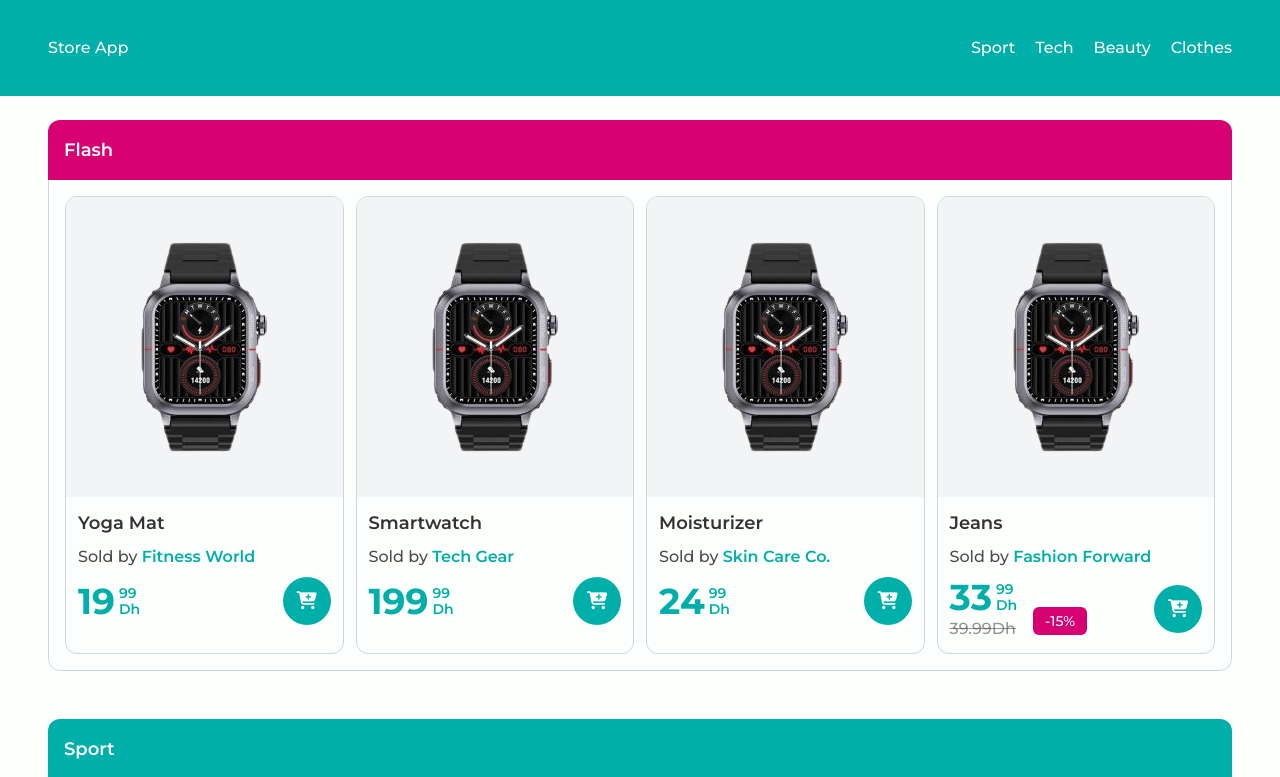
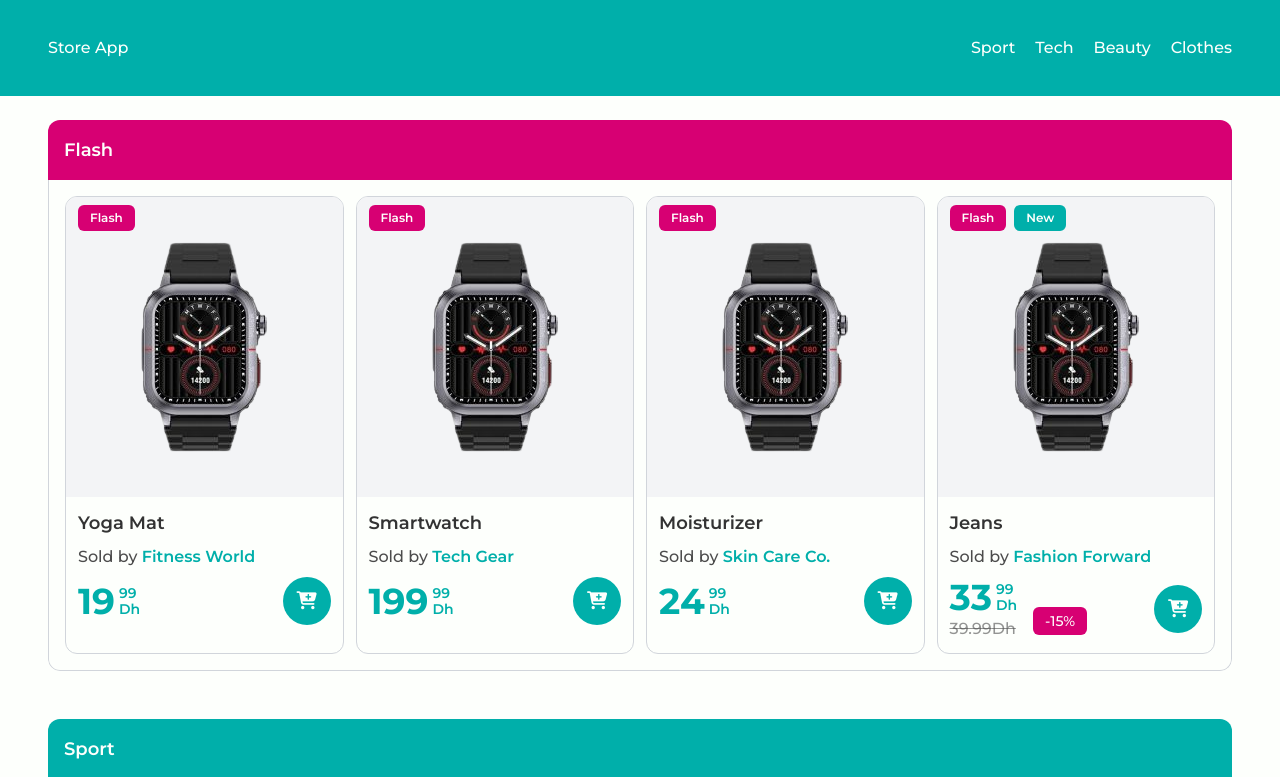
Before and after one commit to aatmaneoulmouden/store-app, a React (Vite) app: page / in a window 1280 px wide. Shown: the top 777 px of the page. Built offline with nearby package versions, Linux system fonts and the light colour scheme.

Commit message:
Show badges

```diff
--- a/src/components/Product.jsx
+++ b/src/components/Product.jsx
@@ -3,6 +3,8 @@ const Product = (props) => {
   const seller = props.product.seller;
   const productHasDiscount = props.product.discount.hasDiscount;
   const discountValue = props.product.discount.discountValue;
+  const productIsNew = props.product.isNew;
+  const productIsFlash = props.product.isFlash;
 
   // Current price
   const currentPriceInt = props.product.price;
@@ -15,7 +17,10 @@ const Product = (props) => {
 
   // Update current price if product has discount
   if (productHasDiscount) {
-    const newPrice = (currentPriceInt - currentPriceInt * (discountValue / 100)).toFixed(2);
+    const newPrice = (
+      currentPriceInt -
+      currentPriceInt * (discountValue / 100)
+    ).toFixed(2);
     const newPriceParts = newPrice.split(".");
     currentPrice.whole = newPriceParts[0];
     currentPrice.fractional = newPriceParts[1];
@@ -37,7 +42,19 @@ const Product = (props) => {
 
   return (
     <article className="border border-gray-300 rounded-xl overflow-hidden">
-      <div className="image-wrapper bg-gray-100">
+      <div className="image-wrapper bg-gray-100 relative">
+        <div className="badges-wrapper absolute top-2 left-3 flex gap-2">
+          {productIsFlash && (
+            <span className="bg-primary-cerise rounded-md text-neutral-white py-1 px-3 text-[12px] font-semibold mb-[6px]">
+              Flash
+            </span>
+          )}
+          {productIsNew && (
+            <span className="bg-primary-green rounded-md text-neutral-white py-1 px-3 text-[12px] font-semibold mb-[6px]">
+              New
+            </span>
+          )}
+        </div>
         <img src="./simple-product.png" alt="" className="mx-auto" />
       </div>
       <div className="details-wrapper p-3">
```
